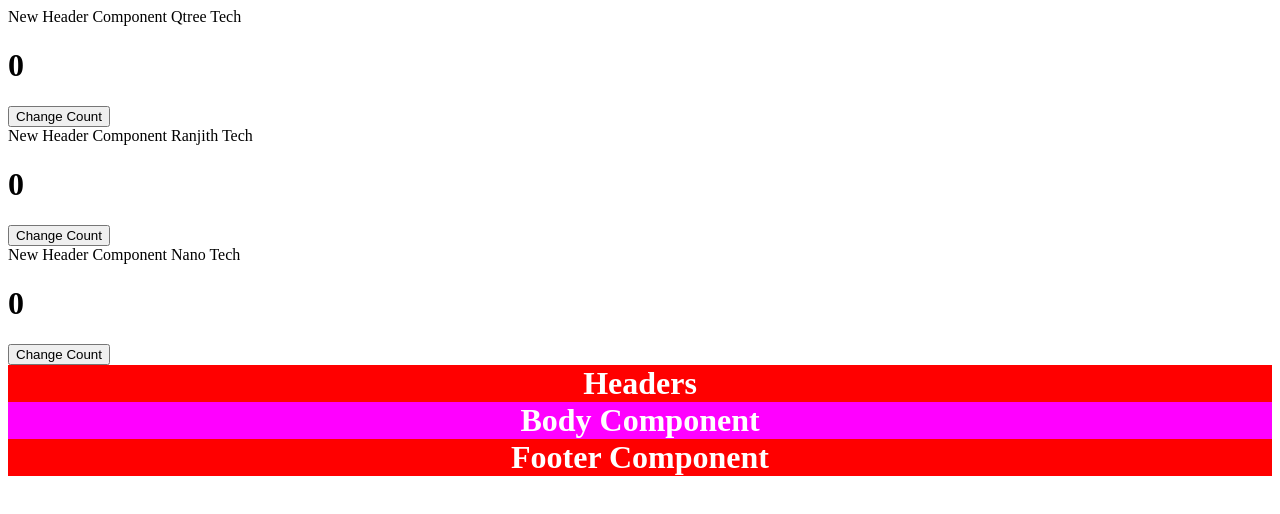
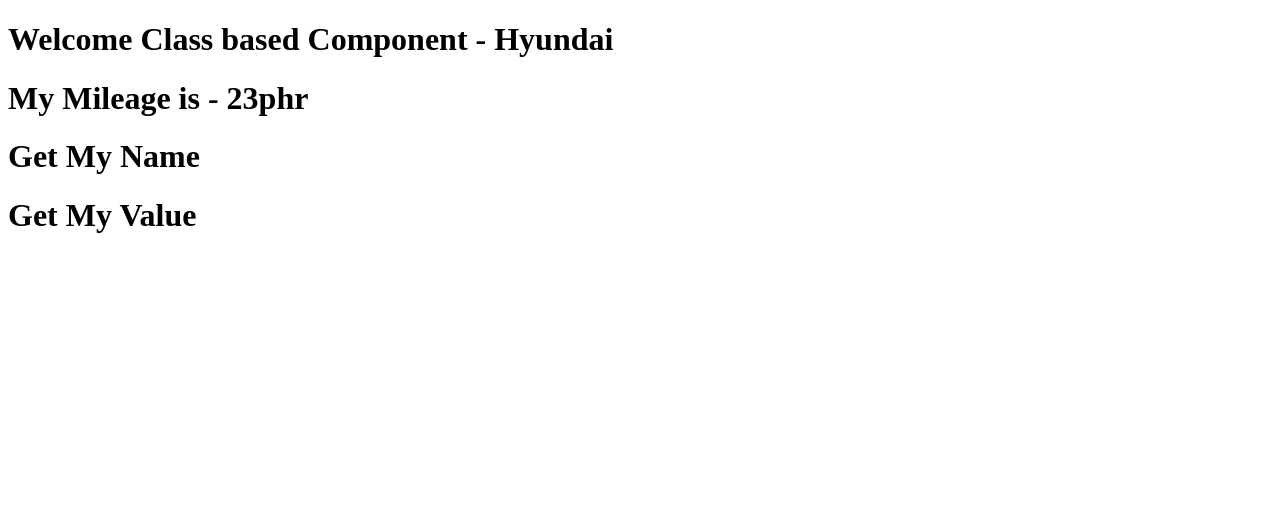
Before and after one commit to ManibharathiDev/ReactUILearn, a React (Create React App) app: page / in a window 1280 px wide. Shown: the top 514 px of the page. Built offline with nearby package versions, Linux system fonts and the light colour scheme.

Commit message:
Class Component Added

```diff
--- a/src/component/headercomp.js
+++ b/src/component/headercomp.js
@@ -1,11 +1,12 @@
 import React from "react";
 import { useState } from "react";
 
-let myCount = 0;
+
 const HeaderComps = (props) => {
-
+    let myCount = 0;
     const[count,setCount] = useState(0);
     const changeCount = () =>{
+        myCount = count;
         myCount++;
         setCount(myCount);
     }
--- a/src/index.js
+++ b/src/index.js
@@ -1,70 +1,44 @@
 import React from "react";
 import ReactDOM from "react-dom/client"
-import HeaderComps from "./component/headercomp";
+
+class MainComponent extends React.Component{
+
+    constructor(props)
+    {
+        super();
+        console.log(props.carName);
+        console.log(props.carMileage);
+        this.name = props.carName;
+        this.mileage = props.carMileage;
+    }
+
+    getMyName = () => {
+        alert("I am Mukesh");
+    }
+
+    getMyNameWithArg = (myName) => {
+        let myNames = myName;
+        alert(myNames);
+    }
+
+    // This refers to current object of the current class
 
 
-const myStyle = {
-    margin:0
+    render()
+    {
+        return(
+            <div>
+                <h1>Welcome Class based Component - {this.name}</h1>
+                <h1>My Mileage is - {this.mileage}</h1>
+                <h1 onClick={this.getMyName}>Get My Name</h1>
+                <h1 onClick={()=>this.getMyNameWithArg("Ranjith")}>Get My Value</h1>
+            </div>
+        );
+    }
 }
 
-const HeaderComp = (props) => {
-    console.log(props)
-    return(
-        <div style={
-            {
-                backgroundColor:'#FF0000',
-                color:'#FFFFFF',
-                textAlign:'center',
-            }
-        }>
-            <h1 style={myStyle}>{props.compName}</h1>
-        </div>
-    )
-}
-
-const FooterComp = (props) => {
-    console.log(props);
-    return(
-        <div  style={
-            {
-                backgroundColor:'#FF0000',
-                color:'#FFFFFF',
-                textAlign:'center',
-            }
-        }>
-
-            <h1 style={myStyle}>Footer Component</h1>
-        </div>
-    )
-}
-
-const BodyComp = () => {
-    return(
-        <div  style={
-            {
-                backgroundColor:'#FF00FF',
-                color:'#FFFFFF',
-                textAlign:'center',
-            }
-        }>
-            <h1 style={myStyle}>Body Component</h1>
-        </div>
-    )
-}
-
-const MainComp = () => {
-    return(
-        <div>
-            <HeaderComps newName="Qtree Tech"/>
-            <HeaderComps newName="Ranjith Tech"/>
-            <HeaderComps newName="Nano Tech"/>
-            <HeaderComp compName="Headers"/>
-                <BodyComp/>
-            <FooterComp/>
-        </div>
-    )
-}
-
+//If you use functional Component, you must return jsx in retrun statement;
+// If you use class component, you must use render with return statement
 
 const root = ReactDOM.createRoot(document.getElementById('root'));
-root.render(<MainComp/>)
+root.render(<MainComponent carName="Hyundai" carMileage="23phr"/>)
```
Also changed, not shown: src/component/HeaderClassComp.js (added, +24 -0 lines), src/index.class.js (added, +18 -0 lines), src/index.countstat.js (added, +70 -0 lines).
